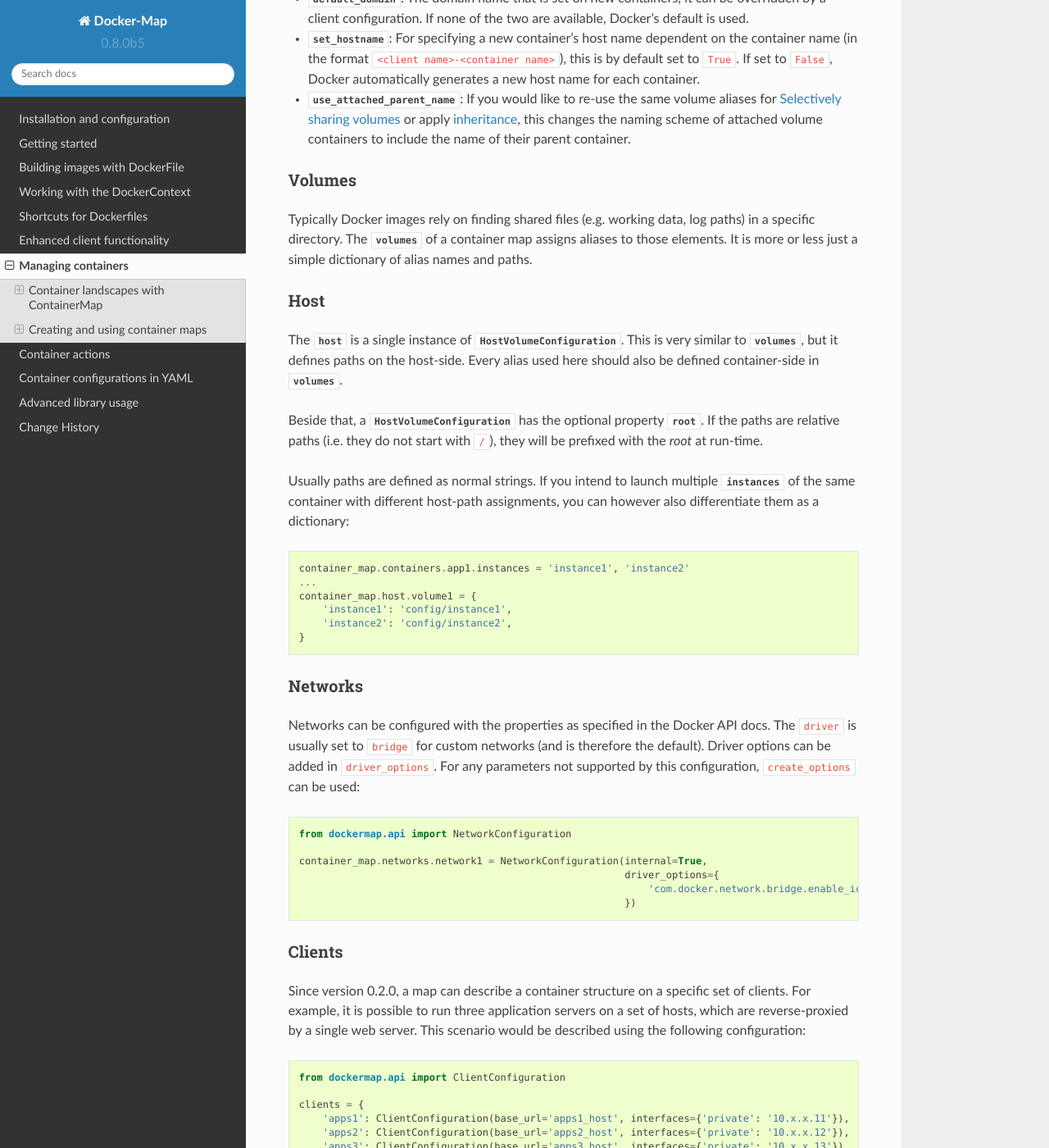
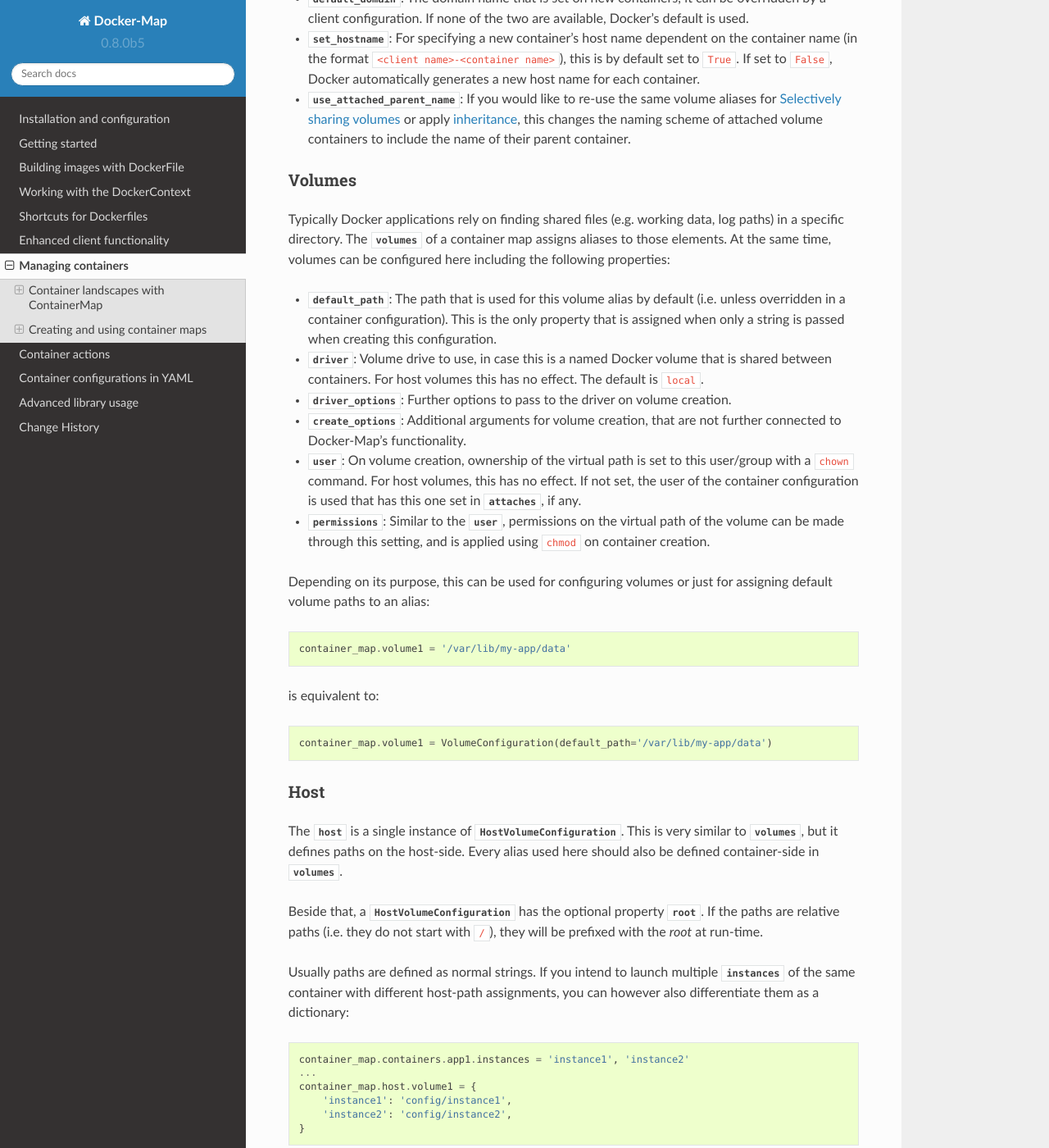
Before and after one commit to merll/docker-map, a Sphinx documentation site: the page built from docs/guide/containers/maps.rst, in a window 1280 px wide and 1400 px high, scrolled down 1606 px. Shown: the whole window at 82% size. Built offline with Sphinx 7.4.7 and the Read the Docs theme 2.0.0, drawn with Linux system fonts in a browser that asks for light colours; some of the changed text lies outside the part shown.

Commit message:
Updated docs on volumes; removed clients section.

```diff
--- a/docs/guide/containers/maps.rst
+++ b/docs/guide/containers/maps.rst
@@ -70,9 +70,36 @@ Additionally there are the following attributes:
 
 Volumes
 ^^^^^^^
-Typically Docker images rely on finding shared files (e.g. working data, log paths) in a specific directory.
-The :attr:`~dockermap.map.config.main.ContainerMap.volumes` of a container map assigns aliases to those elements. It is
-more or less just a simple dictionary of alias names and paths.
+Typically Docker applications rely on finding shared files (e.g. working data, log paths) in a specific directory.
+The :attr:`~dockermap.map.config.main.ContainerMap.volumes` of a container map assigns aliases to those elements. At the
+same time, volumes can be configured here including the following properties:
+
+* :attr:`~dockermap.map.config.volume.VolumeConfiguration.default_path`: The path that is used for this volume alias by
+  default (i.e. unless overridden in a container configuration). This is the only property that is assigned when only
+  a string is passed when creating this configuration.
+* :attr:`~dockermap.map.config.volume.VolumeConfiguration.driver`: Volume drive to use, in case this is a named Docker
+  volume that is shared between containers. For host volumes this has no effect. The default is ``local``.
+* :attr:`~dockermap.map.config.volume.VolumeConfiguration.driver_options`: Further options to pass to the driver on
+  volume creation.
+* :attr:`~dockermap.map.config.volume.VolumeConfiguration.create_options`: Additional arguments for volume creation,
+  that are not further connected to Docker-Map's functionality.
+* :attr:`~dockermap.map.config.volume.VolumeConfiguration.user`: On volume creation, ownership of the virtual path
+  is set to this user/group with a ``chown`` command. For host volumes, this has no effect. If not set, the user
+  of the container configuration is used that has this one set in
+  :attr:`~dockermap.map.config.container.ContainerConfiguration.attaches`, if any.
+* :attr:`~dockermap.map.config.volume.VolumeConfiguration.permissions`: Similar to the
+  :attr:`~dockermap.map.config.volume.VolumeConfiguration.user`, permissions on the virtual path of the volume can be
+  made through this setting, and is applied using ``chmod`` on container creation.
+
+Depending on its purpose, this can be used for configuring volumes or just for assigning default volume paths to an
+alias::
+
+    container_map.volume1 = '/var/lib/my-app/data'
+
+is equivalent to::
+
+    container_map.volume1 = VolumeConfiguration(default_path='/var/lib/my-app/data')
+
 
 Host
 ^^^^
@@ -203,14 +230,6 @@ name on instantiation. If this property is not set, there is only one default in
 
 .. _container-clients:
 
-Clients
-"""""""
-The property :attr:`~dockermap.map.config.container.ContainerConfiguration.clients` provides the same functionality as
-:ref:`map_clients` on map level. However, if set for a container, it overrides a map-level setting. This may be useful
-for processes that you only want running exactly once per cluster of servers (e.g. celerybeat or database migrations).
-It is also possible to run a particular configuration on a larger or completely different set of clients than the map
-default specifies.
-
 Stop timeout
 """"""""""""
 When stopping or restarting a container, Docker sends a ``SIGTERM`` signal to its main process. After a timeout period,
@@ -318,18 +337,24 @@ There are multiple possibilities how a file system can be shared between contain
 * Assigning all containers the same host volume. This is the most practical approach for persistent working data.
 * Sharing all volumes of one container with another. It is the most pragmatic approach for temporary
   files, e.g. pid or Unix sockets. However, this also implies access to all other shared volumes such as host paths.
-* In order to restrict sharing to the relevant volumes, an extra container can be created that is shared between
-  all other containers. For example, a web application server communicating with its cache over Unix domain sockets
-  needs access to the latter, but not the cache's data or configuration.
+* Specific volumes can be shared one by one. For example, a web application server communicating with its cache over
+  Unix domain sockets needs access to the latter, but not the cache's data or configuration. In more recent releases
+  (since API 1.21), Docker supports named volumes for this purpose. On older releases, Docker-Map emulates this behavior
+  by creating an extra container that shares a single volume.
 
-Volumes for selective sharing with other containers can be generated using the
+Volumes for selective sharing with other containers can be created using the
 :attr:`~dockermap.map.config.container.ContainerConfiguration.attaches` property. It refers to an alias in
-:attr:`~dockermap.map.config.main.ContainerMap.volumes` in order to define a path. At the same time, this becomes the
-name of the extra container, and other container configurations can refer to it in the
-:attr:`~dockermap.map.config.container.ContainerConfiguration.uses` property.
+:attr:`~dockermap.map.config.main.ContainerMap.volumes` in order to define a path and optionally the configuration.
+At the same time, this becomes the name of the volume (or extra container), and other container configurations can
+refer to it in the :attr:`~dockermap.map.config.container.ContainerConfiguration.uses` property.
 
-`Attached` containers are by default automatically created and launched from a minimal startable base image
-`tianon/true`. They are also shared with the owning container::
+Actually using :attr:`~dockermap.map.config.container.ContainerConfiguration.attaches` and
+:attr:`~dockermap.map.config.container.ContainerConfiguration.uses` is just like using the ``-v`` or
+``--volumes-from`` on the command line, but this concept implies that one container *owns* the volume and provides
+data, a socket file, or something else there for other containers to use.
+
+In the aforementioned emulation pattern, `attached` containers are by default automatically created and launched from
+a minimal startable base image `tianon/true`. They are also shared with the owning container::
 
     container_map.volumes.volume1 = '/var/data1'
     container_map.volumes.volume2 = '/var/more_data'
```
